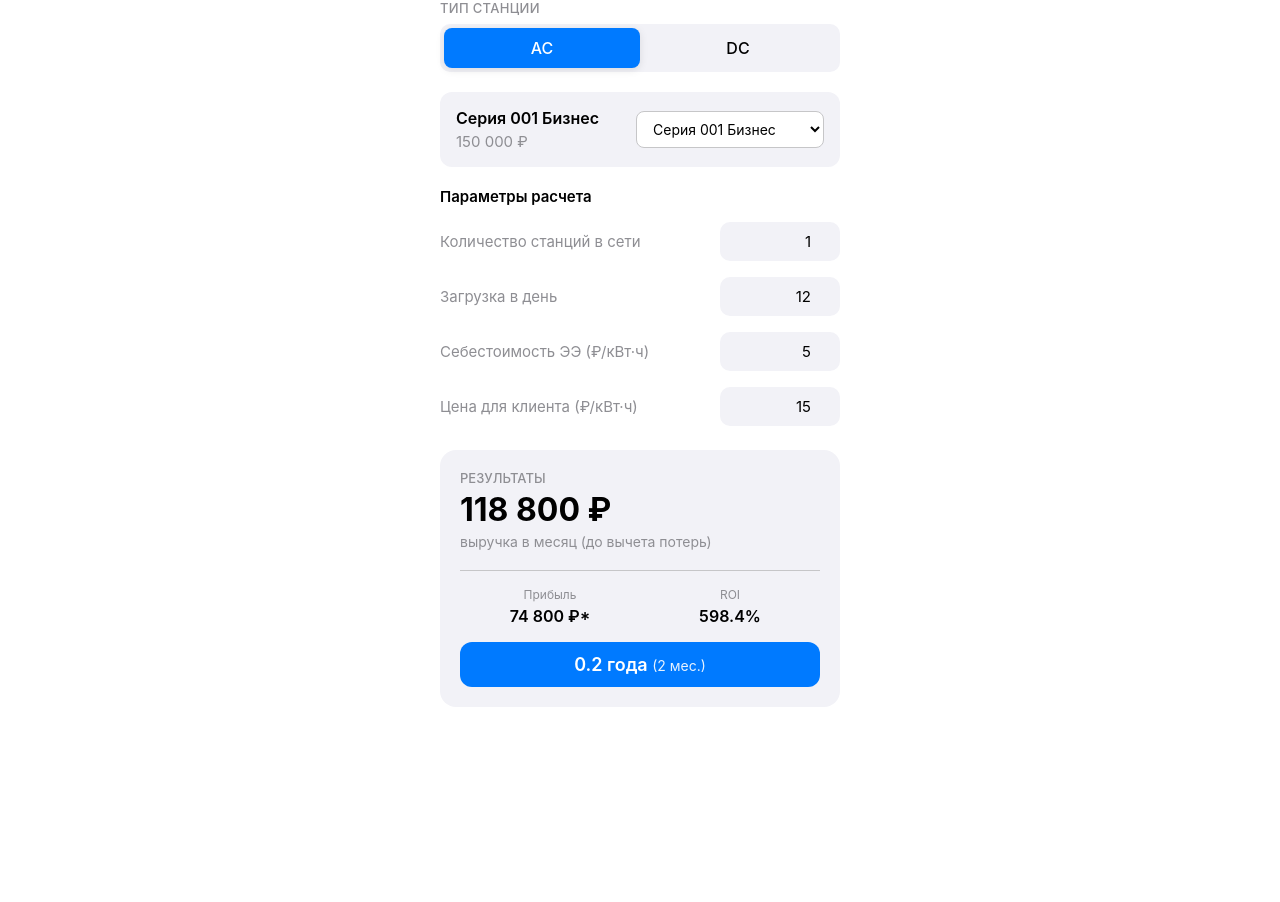
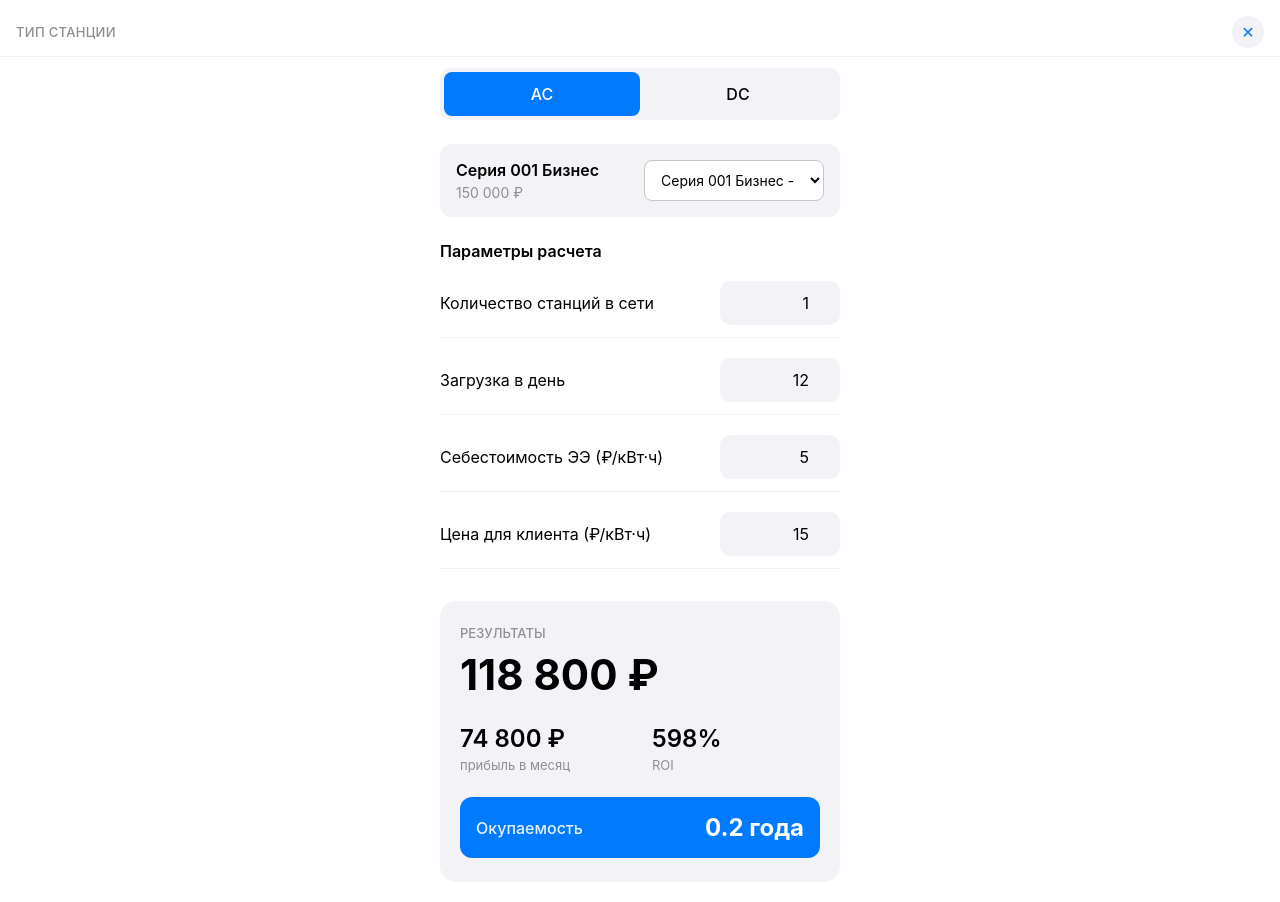
Before and after one commit to MihailBlack/ev-charger-payback, a plain HTML site: page index.html in a window 1280 px wide. Before the commit the page ends 800 px from the top, so only its background shows below. Drawn offline with Linux system fonts and the light colour scheme.

Commit message:
Add files via upload

```diff
--- a/index.html
+++ b/index.html
@@ -8,23 +8,28 @@
 </head>
 <body>
     <div class="container">
-        <!-- Тип станции -->
-        <div class="section-label">ТИП СТАНЦИИ</div>
-        <div class="type-switch">
-            <button class="type-btn active" data-type="ac" id="btnAC">AC</button>
-            <button class="type-btn" data-type="dc" id="btnDC">DC</button>
+        <!-- Тип станции с крестиком -->
+        <div class="header">
+            <span class="section-label">ТИП СТАНЦИИ</span>
+            <button class="close-btn" onclick="window.Telegram.WebApp.close()">✕</button>
         </div>
 
-        <!-- Карточка выбора модели -->
+        <!-- Переключатель AC/DC -->
+        <div class="type-switch">
+            <button class="type-btn active" id="btnAC">AC</button>
+            <button class="type-btn" id="btnDC">DC</button>
+        </div>
+
+        <!-- Карточка выбора станции -->
         <div class="station-card">
             <div class="station-info">
-                <h2 id="stationName">Серия 001 Бизнес</h2>
+                <div class="station-name" id="stationName">Серия 001 Бизнес</div>
                 <div class="station-price" id="stationPrice">150 000 ₽</div>
             </div>
             <select class="station-select" id="stationSelect">
-                <option value="150000" data-name="Серия 001 Бизнес" data-power="22" selected>Серия 001 Бизнес</option>
-                <option value="350000" data-name="Серия 002 Комфорт" data-power="50">Серия 002 Комфорт</option>
-                <option value="800000" data-name="Серия 003 Премиум" data-power="150">Серия 003 Премиум</option>
+                <option value="150000" data-name="Серия 001 Бизнес" data-power="22" selected>Серия 001 Бизнес - 150 000 ₽</option>
+                <option value="350000" data-name="Серия 002 Комфорт" data-power="50">Серия 002 Комфорт - 350 000 ₽</option>
+                <option value="800000" data-name="Серия 003 Премиум" data-power="150">Серия 003 Премиум - 800 000 ₽</option>
             </select>
         </div>
 
@@ -53,23 +58,22 @@
 
         <!-- Результаты -->
         <div class="results">
-            <div class="result-title">РЕЗУЛЬТАТЫ</div>
+            <div class="result-title">Результаты</div>
             <div class="result-main" id="monthlyRevenue">40 500 ₽</div>
-            <div class="result-sub" id="monthlyRevenueDetail">выручка в месяц</div>
-
-            <div class="result-details">
-                <div class="detail-item">
-                    <div class="detail-label" id="profitLabel">Прибыль</div>
+            <div class="result-details-grid">
+                <div class="result-detail-item">
                     <div class="detail-value" id="monthlyProfit">35 600 ₽</div>
+                    <div class="detail-label">прибыль в месяц</div>
                 </div>
-                <div class="detail-item">
+                <div class="result-detail-item">
+                    <div class="detail-value" id="roi">285%</div>
                     <div class="detail-label">ROI</div>
-                    <div class="detail-value" id="roi">28%</div>
                 </div>
             </div>
 
-            <div class="payback-badge" id="paybackPeriod">
-                4.2 года <span>окупаемость</span>
+            <div class="payback-section">
+                <div class="payback-label">Окупаемость</div>
+                <div class="payback-value" id="paybackPeriod">4.2 года</div>
             </div>
         </div>
     </div>
--- a/script.js
+++ b/script.js
@@ -2,16 +2,15 @@
 let tg = window.Telegram?.WebApp;
 if (tg) {
     tg.expand();
-    tg.enableClosingConfirmation();
+    tg.ready();
 }
 
 // Константы
 const EFFICIENCY = {
-    ac: 0.90, // КПД 90% для AC
-    dc: 0.93  // КПД 93% для DC
+    ac: 0.90,
+    dc: 0.93
 };
 
-// Текущий тип станции
 let currentType = 'ac';
 
 // Элементы
@@ -25,28 +24,23 @@ const loadHours = document.getElementById('loadHours');
 const energyCost = document.getElementById('energyCost');
 const clientPrice = document.getElementById('clientPrice');
 const monthlyRevenue = document.getElementById('monthlyRevenue');
-const monthlyRevenueDetail = document.getElementById('monthlyRevenueDetail');
 const monthlyProfit = document.getElementById('monthlyProfit');
 const roi = document.getElementById('roi');
 const paybackPeriod = document.getElementById('paybackPeriod');
-const profitLabel = document.getElementById('profitLabel');
 
-// Функция вибрации
+// Вибрация
 function vibrate() {
     if (tg && tg.HapticFeedback) {
         tg.HapticFeedback.impactOccurred('light');
-    } else if (navigator.vibrate) {
-        navigator.vibrate(10);
     }
 }
 
-// Обработчики переключения типа
+// Обработчики
 btnAC.addEventListener('click', () => {
     vibrate();
     btnAC.classList.add('active');
     btnDC.classList.remove('active');
     currentType = 'ac';
-    profitLabel.textContent = 'Прибыль*';
     calculate();
 });
 
@@ -55,11 +49,9 @@ btnDC.addEventListener('click', () => {
     btnDC.classList.add('active');
     btnAC.classList.remove('active');
     currentType = 'dc';
-    profitLabel.textContent = 'Прибыль';
     calculate();
 });
 
-// Обработчик выбора станции
 stationSelect.addEventListener('change', (e) => {
     vibrate();
     const selected = e.target.options[e.target.selectedIndex];
@@ -68,7 +60,6 @@ stationSelect.addEventListener('change', (e) => {
     calculate();
 });
 
-// Обработчики ввода
 [stationsCount, loadHours, energyCost, clientPrice].forEach(input => {
     input.addEventListener('input', () => {
         vibrate();
@@ -76,9 +67,8 @@ stationSelect.addEventListener('change', (e) => {
     });
 });
 
-// Функция расчета
+// Расчет
 function calculate() {
-    // Получаем значения
     const stationCost = parseFloat(stationSelect.value) * parseFloat(stationsCount.value);
     const hours = parseFloat(loadHours.value) || 0;
     const buyTariff = parseFloat(energyCost.value) || 0;
@@ -86,36 +76,38 @@ function calculate() {
     const power = parseFloat(stationSelect.options[stationSelect.selectedIndex].getAttribute('data-power')) || 22;
     const efficiency = EFFICIENCY[currentType];
 
-    // Расчеты
-    const soldEnergy = power * hours * 30; // кВт·ч в месяц
-    const boughtEnergy = soldEnergy / efficiency; // кВт·ч в месяц
+    // Продано клиенту
+    const soldEnergy = power * hours * 30;
+
+    // Куплено у сети (с учетом потерь)
+    const boughtEnergy = soldEnergy / efficiency;
+
+    // Расходы на электричество
     const electricityCost = boughtEnergy * buyTariff;
+
+    // Выручка
     const revenue = soldEnergy * sellTariff;
+
+    // Прибыль
     const profit = revenue - electricityCost;
+
+    // ROI (годовой)
     const yearlyProfit = profit * 12;
     const roiValue = (yearlyProfit / stationCost) * 100;
+
+    // Окупаемость
     let paybackYears = stationCost / (profit * 12);
 
-    // Форматируем результаты
+    // Форматируем
     monthlyRevenue.textContent = Math.round(revenue).toLocaleString('ru-RU') + ' ₽';
-    monthlyRevenueDetail.textContent = currentType === 'ac' ?
-        'выручка в месяц (до вычета потерь)' :
-        'выручка в месяц';
-
     monthlyProfit.textContent = Math.round(profit).toLocaleString('ru-RU') + ' ₽';
-    roi.textContent = roiValue.toFixed(1) + '%';
+    roi.textContent = Math.round(roiValue) + '%';
 
     if (profit <= 0) {
-        paybackPeriod.innerHTML = '∞ <span>никогда</span>';
+        paybackPeriod.textContent = '∞';
     } else {
         const years = paybackYears.toFixed(1);
-        const months = Math.round(paybackYears * 12);
-        paybackPeriod.innerHTML = `${years} года <span>(${months} мес.)</span>`;
-    }
-
-    // Добавляем звездочку для AC
-    if (currentType === 'ac') {
-        monthlyProfit.innerHTML = Math.round(profit).toLocaleString('ru-RU') + ' ₽*';
+        paybackPeriod.textContent = years + ' года';
     }
 }
 
--- a/style.css
+++ b/style.css
@@ -6,13 +6,11 @@
 }
 
 body {
-    background-color: var(--tg-theme-bg-color, #ffffff);
-    color: var(--tg-theme-text-color, #000000);
+    background-color: #ffffff;
+    color: #000000;
     min-height: 100vh;
     padding: 0 16px;
-    /* Отступ сверху для системных кнопок */
-    padding-top: constant(safe-area-inset-top, 48px);
-    padding-top: env(safe-area-inset-top, 48px);
+    padding-top: 60px; /* Отступ сверху */
     padding-bottom: 20px;
 }
 
@@ -21,183 +19,206 @@ body {
     margin: 0 auto;
 }
 
-/* Тип станции (переключатель) */
+/* Шапка с крестиком */
+.header {
+    display: flex;
+    justify-content: space-between;
+    align-items: center;
+    margin-bottom: 12px;
+    position: fixed;
+    top: 0;
+    left: 0;
+    right: 0;
+    padding: 16px 16px 8px 16px;
+    background: white;
+    z-index: 100;
+    border-bottom: 1px solid #f0f0f0;
+}
+
 .section-label {
     font-size: 13px;
     font-weight: 500;
-    color: var(--tg-theme-hint-color, #8e8e93);
-    margin-bottom: 8px;
+    color: #8e8e93;
     text-transform: uppercase;
     letter-spacing: 0.3px;
 }
 
+.close-btn {
+    background: #f2f2f7;
+    border: none;
+    width: 32px;
+    height: 32px;
+    border-radius: 50%;
+    font-size: 16px;
+    color: #007aff;
+    cursor: pointer;
+    display: flex;
+    align-items: center;
+    justify-content: center;
+}
+
+/* Переключатель AC/DC */
 .type-switch {
     display: flex;
-    background: var(--tg-theme-secondary-bg-color, #f2f2f7);
+    background: #f2f2f7;
     border-radius: 10px;
     padding: 4px;
-    margin-bottom: 20px;
+    margin-bottom: 24px;
+    margin-top: 8px;
 }
 
 .type-btn {
     flex: 1;
     text-align: center;
-    padding: 10px 0;
+    padding: 12px 0;
     border-radius: 8px;
     font-weight: 500;
     font-size: 16px;
     border: none;
     background: transparent;
-    color: var(--tg-theme-text-color, #000000);
+    color: #000000;
     cursor: pointer;
-    transition: all 0.2s;
 }
 
 .type-btn.active {
-    background: var(--tg-theme-button-color, #007aff);
-    color: var(--tg-theme-button-text-color, #ffffff);
-    box-shadow: 0 2px 8px rgba(0,0,0,0.1);
+    background: #007aff;
+    color: white;
 }
 
 /* Карточка станции */
 .station-card {
-    background: var(--tg-theme-secondary-bg-color, #f2f2f7);
+    background: #f2f2f7;
     border-radius: 12px;
     padding: 16px;
-    margin-bottom: 20px;
+    margin-bottom: 24px;
     display: flex;
     justify-content: space-between;
     align-items: center;
 }
 
-.station-info h2 {
+.station-info {
+    flex: 1;
+}
+
+.station-name {
     font-size: 16px;
     font-weight: 600;
     margin-bottom: 4px;
 }
 
 .station-price {
-    font-size: 15px;
-    color: var(--tg-theme-hint-color, #8e8e93);
+    font-size: 14px;
+    color: #8e8e93;
 }
 
 .station-select {
-    background: var(--tg-theme-bg-color, #ffffff);
-    border: 1px solid var(--tg-theme-hint-color, #c6c6c8);
+    background: white;
+    border: 1px solid #c6c6c8;
     border-radius: 8px;
-    padding: 8px 12px;
+    padding: 10px 12px;
     font-size: 14px;
-    color: var(--tg-theme-text-color, #000000);
+    color: #000;
     outline: none;
+    width: 180px;
 }
 
 /* Параметры расчета */
 .params-title {
-    font-size: 15px;
+    font-size: 16px;
     font-weight: 600;
-    margin-bottom: 16px;
+    margin-bottom: 20px;
+    color: #000;
 }
 
 .param-row {
     display: flex;
     justify-content: space-between;
     align-items: center;
-    margin-bottom: 16px;
+    margin-bottom: 20px;
+    border-bottom: 1px solid #f0f0f0;
+    padding-bottom: 12px;
 }
 
 .param-label {
-    font-size: 15px;
-    color: var(--tg-theme-hint-color, #8e8e93);
+    font-size: 16px;
+    color: #000;
 }
 
 .param-input {
-    background: var(--tg-theme-secondary-bg-color, #f2f2f7);
+    background: #f2f2f7;
     border: none;
     border-radius: 10px;
-    padding: 10px 14px;
+    padding: 12px 16px;
     width: 120px;
     text-align: right;
-    font-size: 15px;
-    color: var(--tg-theme-text-color, #000000);
+    font-size: 16px;
+    color: #000;
     outline: none;
-}
-
-.param-input:focus {
-    box-shadow: 0 0 0 2px var(--tg-theme-button-color, #007aff);
 }
 
 /* Результаты */
 .results {
-    background: var(--tg-theme-secondary-bg-color, #f2f2f7);
+    background: #f2f2f7;
     border-radius: 16px;
-    padding: 20px;
-    margin-top: 24px;
+    padding: 24px 20px;
+    margin-top: 32px;
 }
 
 .result-title {
     font-size: 13px;
     font-weight: 500;
-    color: var(--tg-theme-hint-color, #8e8e93);
-    margin-bottom: 4px;
+    color: #8e8e93;
+    margin-bottom: 8px;
     text-transform: uppercase;
 }
 
 .result-main {
-    font-size: 32px;
+    font-size: 42px;
     font-weight: 700;
-    color: var(--tg-theme-text-color, #000000);
+    color: #000;
+    margin-bottom: 24px;
+}
+
+.result-details-grid {
+    display: flex;
+    gap: 24px;
+    margin-bottom: 24px;
+}
+
+.result-detail-item {
+    flex: 1;
+}
+
+.result-detail-item .detail-value {
+    font-size: 24px;
+    font-weight: 600;
+    color: #000;
     margin-bottom: 4px;
 }
 
-.result-sub {
-    font-size: 14px;
-    color: var(--tg-theme-hint-color, #8e8e93);
-    margin-bottom: 20px;
+.result-detail-item .detail-label {
+    font-size: 13px;
+    color: #8e8e93;
 }
 
-.result-details {
+.payback-section {
+    background: #007aff;
+    border-radius: 12px;
+    padding: 16px;
     display: flex;
     justify-content: space-between;
-    padding-top: 16px;
-    border-top: 1px solid var(--tg-theme-hint-color, #c6c6c8);
+    align-items: center;
 }
 
-.detail-item {
-    flex: 1;
-    text-align: center;
-}
-
-.detail-label {
-    font-size: 12px;
-    color: var(--tg-theme-hint-color, #8e8e93);
-    margin-bottom: 4px;
-}
-
-.detail-value {
+.payback-label {
+    color: white;
     font-size: 16px;
-    font-weight: 600;
-}
-
-.payback-badge {
-    background: var(--tg-theme-button-color, #007aff);
-    color: var(--tg-theme-button-text-color, #ffffff);
-    padding: 12px 16px;
-    border-radius: 12px;
-    text-align: center;
-    font-size: 18px;
-    font-weight: 600;
-    margin-top: 16px;
-}
-
-.payback-badge span {
-    font-size: 14px;
-    font-weight: 400;
+    font-weight: 500;
     opacity: 0.9;
 }
 
-.footnote {
-    font-size: 11px;
-    color: var(--tg-theme-hint-color, #8e8e93);
-    margin-top: 8px;
-    text-align: center;
+.payback-value {
+    color: white;
+    font-size: 24px;
+    font-weight: 700;
 }
```
